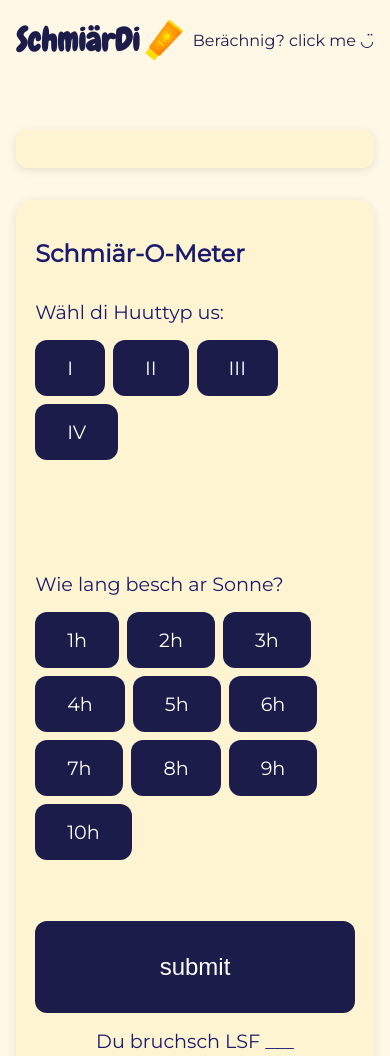
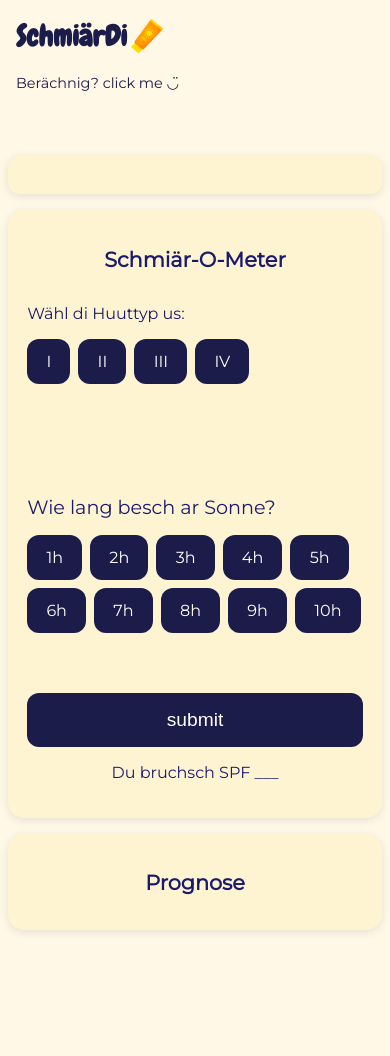
Before and after one commit to lostmarushka/IM2_Leistungsnachweis, a plain HTML site: page index.html in a window 390 px wide. Shown: the top 1056 px of the page. After the commit the page ends 938 px from the top, so only its background shows below. Drawn offline with Linux system fonts and the light colour scheme.

Commit message:
Update 27.05.2025

```diff
--- a/css/erklärseite.css
+++ b/css/erklärseite.css
@@ -268,7 +268,7 @@ td,
 }
 
 /* Responsive Layout für mobile Geräte */
-@media (max-width: 768px) {
+@media (max-width: 992px) {
   /* Header anpassen */
   header {
     flex-direction: row;
--- a/css/styles.css
+++ b/css/styles.css
@@ -62,7 +62,7 @@ main {
 }
 
 .uv-header #uv-index {
-  font-size: 10rem;
+  font-size: clamp(3rem, 10vw, 10rem);
   font-weight: bolder;
   margin: 0;
 }
@@ -227,7 +227,7 @@ button.selected {
 }
 
 /* Responsive Layout für mobile Geräte */
-@media (max-width: 768px) {
+@media (max-width: 992px) {
   /* Header anpassen */
    header {
     flex-direction: row;
@@ -386,3 +386,72 @@ button.selected {
     order: 2;
   }
 }
+
+/* Extra responsive für sehr kleine Geräte (z. B. Smartphones im Hochformat) */
+@media (max-width: 480px) {
+  header {
+    flex-direction: column;
+    align-items: flex-start;
+    gap: 0.5rem;
+  }
+
+  .logo {
+    font-size: 1.8rem;
+  }
+
+  .sonnencreme {
+    width: 22px;
+    margin-left: 8px;
+  }
+
+  .erklärseite_button {
+    padding: 0.5rem 0;
+    font-size: 0.9rem;
+  }
+
+  .uv-header #uv-index {
+    font-size: 5rem;
+  }
+
+  .SPF_Rechner h2,
+  .forecast h2 {
+    font-size: 1.3rem;
+    text-align: center;
+  }
+
+  .inputs label {
+    font-size: 1rem;
+  }
+
+  .hauttyp_options span,
+  .Sonnenzeit_options span {
+    font-size: 1rem;
+    padding: 0.8rem 1.2rem;
+  }
+
+  button {
+    font-size: 1.2rem;
+    padding: 1rem;
+  }
+
+  #spf-ergebnis {
+    font-size: 1rem;
+  }
+
+  .uv-box {
+    width: 100%;
+    max-width: 80px;
+    padding: 0.5rem;
+    font-size: 0.8rem;
+  }
+
+  .erklärseite {
+    font-size: 0.9rem;
+    padding: 1rem;
+  }
+
+  main {
+    padding: 0.5rem;
+    gap: 1rem;
+  }
+}
--- a/index.html
+++ b/index.html
@@ -55,7 +55,7 @@
         </div>
 
         <button id="berechne-spf">submit</button>
-        <p id="spf-ergebnis">Du bruchsch LSF ___ </p>
+        <p id="spf-ergebnis">Du bruchsch SPF ___ </p>
       </div>
     </div>
 
--- a/js/script.js
+++ b/js/script.js
@@ -150,13 +150,13 @@ berechneBtn.addEventListener('click', () => {
     let tipp = "";
 
     if (risiko < 10) {
-        spf = "LSF 20";
+        spf = "SPF 20";
         tipp = ", eher entspannt.";
     } else if (risiko <= 20) {
-        spf = "LSF 30";
+        spf = "SPF 30";
         tipp = ", nach 1.5 stond nachcreme.";
     } else {
-        spf = "LSF 50+";
+        spf = "SPF 50+";
         tipp = ", schötz dech guet!";
     }
 
```
Also changed, not shown: erklärseite.html (+3 -3 lines).
